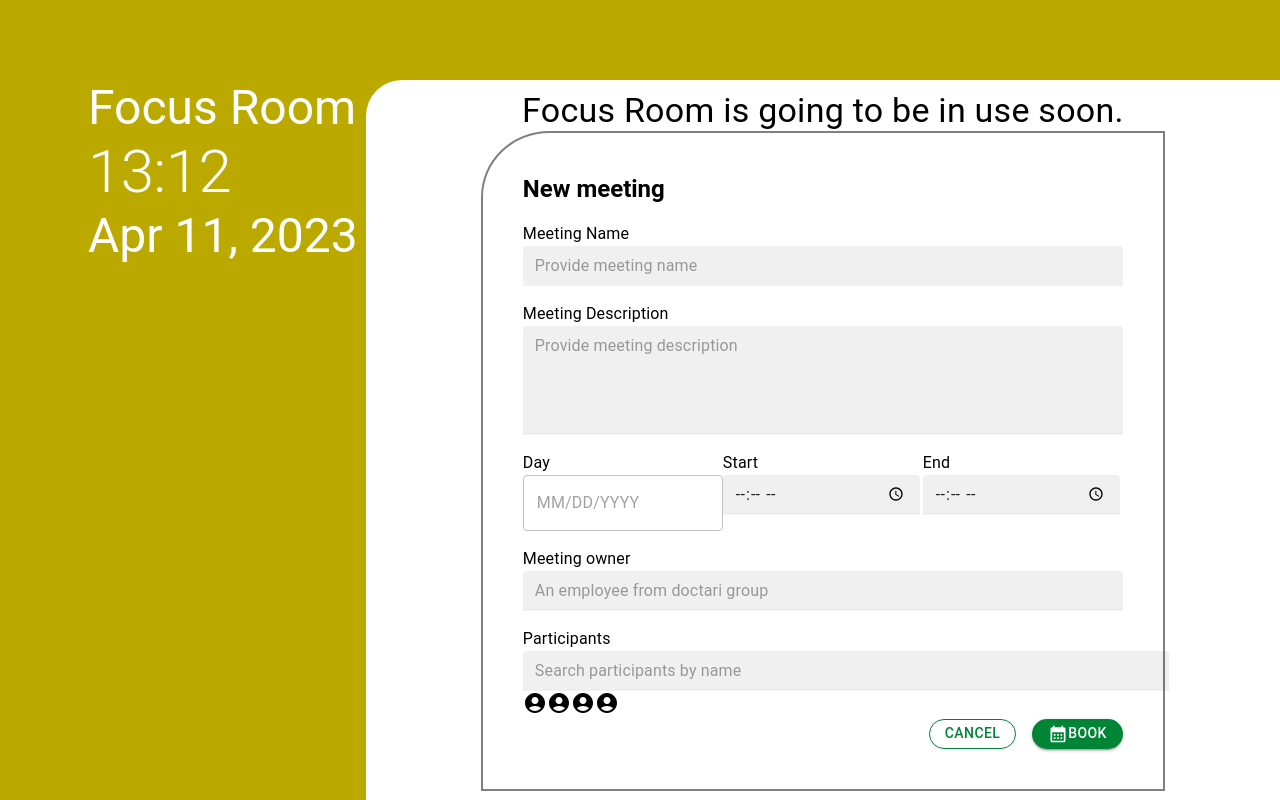
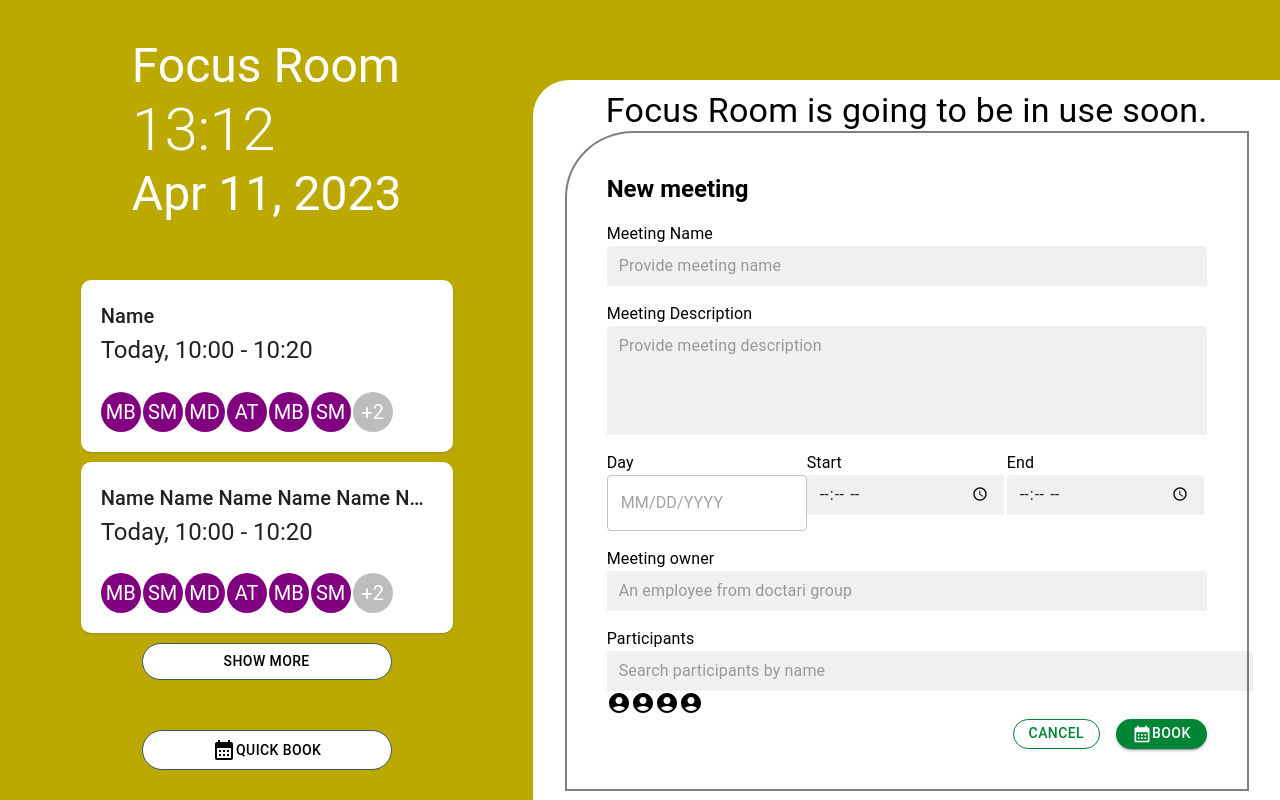
Before and after one commit to robert-szalkai/meeting-rooms-booking, a React (Create React App) app: page / in a window 1280 px wide. Built offline with nearby package versions, Linux system fonts and the light colour scheme.

Commit message:
Solved conflicts + addition to cards

```diff
--- a/src/components/Admin/Admin.tsx
+++ b/src/components/Admin/Admin.tsx
@@ -175,7 +175,9 @@ const Admin = () => {
                 container
             >
                 {datacontent && displayCards()}
+
             </Grid>
+
         </Container>
     );
 };
--- a/src/components/Admin/Header/Header.tsx
+++ b/src/components/Admin/Header/Header.tsx
@@ -3,7 +3,7 @@ import { Typography, Box } from "@mui/material";
 import AddIcon from "@mui/icons-material/Add";
 import LogoutIcon from "@mui/icons-material/Logout";
 import { IconButton } from "@mui/material";
-import Cards from "../MettingRoom/Cards";
+import Cards from "../MeetingRoom/Cards";
 interface iHeader {
     handleClickForm: () => void;
 }
--- a/src/components/TabletApp/LeftSide/LeftSide.tsx
+++ b/src/components/TabletApp/LeftSide/LeftSide.tsx
@@ -1,7 +1,8 @@
 import React, { useState } from "react";
 import { Box } from "@mui/system";
-import { Typography } from "@mui/material";
-
+import { Typography, Button } from "@mui/material";
+import UpcomingCards from "./UpcomingCards/UpcomingCards";
+import CalendarMonthIcon from "@mui/icons-material/CalendarMonth";
 interface iLeftSide {
     roomName: string;
 }
@@ -26,27 +27,89 @@ const LeftSide = ({ roomName }: iLeftSide) => {
     const [time, setTime] = useState(hoursMin);
 
     return (
-        <Box sx={{ width: "40%", height: "100%" }}>
+        <Box
+            sx={{
+                display: "flex",
+                flexDirection: "column",
+                alignItems: "center",
+                justifyContent: "space-evenly",
+                color: "white",
+                height: "100vh",
+                gap: "20px",
+                boxSizing: "border-box",
+            }}
+        >
             <Box
                 sx={{
+                    width: "100%",
                     display: "flex",
                     flexDirection: "column",
+                    justifyContent: "center",
                     alignItems: "center",
-                    color: "white",
-                    paddingLeft: 10,
-                    paddingTop: 10,
+                    height: "200px",
+                    gap: "10px",
                 }}
             >
-                <Box>
+                <Box
+                    display="flex"
+                    flexDirection="column"
+                    justifyContent="center"
+                    alignItems="flex-start"
+                >
                     <Typography variant="h3">{roomName}</Typography>
                     <Typography variant="h2">{time}</Typography>
                     <Typography variant="h3">{formattedDate}</Typography>
                 </Box>
             </Box>
-
-            <Box>
-
+            <Box
+                sx={{
+                    width: "100%",
+                    height: "400px",
+                    display: "flex",
+                    flexDirection: "column",
+                    justifyContent: "flex-start",
+                    alignItems: "center",
+                    gap: "10px",
+                }}
+            >
+                <UpcomingCards
+                    meetingName="Name"
+                    start="10:00"
+                    end="10:20"
+                    persons={[
+                        "Mihai Burada",
+                        "Silviu Manzur",
+                        "Mita Daniel",
+                        "Andrei Toba",
+                        "Mihai Burada",
+                        "Silviu Manzur",
+                        "Mita Daniel",
+                        "Andrei Toba",
+                    ]}
+                ></UpcomingCards>
+                <UpcomingCards
+                    meetingName="Name Name Name Name Name Name"
+                    start="10:00"
+                    end="10:20"
+                    persons={[
+                        "Mihai Burada",
+                        "Silviu Manzur",
+                        "Mita Daniel",
+                        "Andrei Toba",
+                        "Mihai Burada",
+                        "Silviu Manzur",
+                        "Mita Daniel",
+                        "Andrei Toba",
+                    ]}
+                ></UpcomingCards>
+                <Button variant="outlined" color="inherit">
+                    Show More
+                </Button>
             </Box>
+            <Button variant="outlined" color="inherit">
+                <CalendarMonthIcon />
+                Quick Book
+            </Button>
         </Box>
     );
 };
--- a/src/components/TabletApp/LeftSide/UpcomingCards/UpcomingCards.tsx
+++ b/src/components/TabletApp/LeftSide/UpcomingCards/UpcomingCards.tsx
@@ -6,8 +6,9 @@ interface iUpcomingCards {
     start: string;
     end: string;
     persons: string[];
+    meetingName:string;
 }
-const UpcomingCards = ({ start, end, persons }: iUpcomingCards) => {
+const UpcomingCards = ({ start, end, persons,meetingName}: iUpcomingCards) => {
     const getInitilas = () => {
         const filteredata = persons.map((e) => {
             return e
@@ -35,9 +36,11 @@ const UpcomingCards = ({ start, end, persons }: iUpcomingCards) => {
     return (
         <Card
             sx={{
-                width: SIZE.WIDTH_CARD,
                 height: SIZE.HEIGT_CARD,
                 borderRadius: SIZE.BORDER_RADIUS_CARD,
+                width:SIZE.WIDTH_CARD,
+                textOverflow:"ellipsis",
+                overflow:"hidden",
                 display: "flex",
                 flexDirection: "column",
                 padding: "20px",
@@ -47,7 +50,7 @@ const UpcomingCards = ({ start, end, persons }: iUpcomingCards) => {
                     "rgba(0, 0, 0, 0.1) 0px 1px 3px 0px, rgba(0, 0, 0, 0.06) 0px 1px 2px 0px",
             }}
         >
-            <Typography variant="h6">Upcoming Meeting</Typography>
+            <Typography noWrap variant="h6">{meetingName}</Typography>
             <Typography variant="h5">
                 Today, {start} - {end}
             </Typography>
--- a/src/components/TabletApp/RightSide/RightSide.tsx
+++ b/src/components/TabletApp/RightSide/RightSide.tsx
@@ -18,8 +18,9 @@ const RightSide = ({ roomName, availability }: iRightSide) => {
     return (
         <Box
             sx={{
-                width: "100%",
                 paddingTop: 10,
+                height:"100vh",
+                boxSizing:"border-box"
             }}
         >
             <Box
--- a/src/components/TabletApp/TabletApp.tsx
+++ b/src/components/TabletApp/TabletApp.tsx
@@ -1,9 +1,9 @@
-import { Box } from "@mui/system";
+import { Box,Container} from "@mui/system";
 import React, { useState } from "react";
 import COLORS from "../../constants/CustomColors";
 import LeftSide from "./LeftSide/LeftSide";
 import RightSide from "./RightSide/RightSide";
-
+import Grid from "@mui/material/Grid";
 const TabletApp = () => {
     const colorStates = [COLORS.GREEN, COLORS.YELLOW, COLORS.RED];
 
@@ -11,17 +11,16 @@ const TabletApp = () => {
     const [roomName, setRoomName] = useState("Focus Room");
 
     return (
-        <Box
-            sx={{
-                display: "flex",
-                background: `${colorStates[availability]}`,
-                width: "100%",
-                height: "100%",
-            }}
-        >
-            <LeftSide roomName={roomName} />
-            <RightSide roomName={roomName} availability={availability} />
-        </Box>
+        <Grid sx={{backgroundColor:colorStates[availability]}} flexDirection="row"  container>
+            <Grid  item xs={5}>
+                <LeftSide roomName={roomName} />
+            </Grid>
+            <Grid  item xs={7}  >
+            <RightSide  roomName={roomName} availability={availability} />
+            </Grid>
+        </Grid>
+
+
     );
 };
 
--- a/src/constants/CustomSize.ts
+++ b/src/constants/CustomSize.ts
@@ -2,10 +2,10 @@ const SIZE={
     HEIGHT_ADMIN_BUTTON:"50px",
     HEIGHT_TABLE_BUTTON:"30px",
     WIDTH_TABLE_BUTTON:"150px",
-    WIDTH_ROUNDED_TABLE_BUTTON:"200px",
-    HEIGHT_ROUNDED_TABLE_BUTTON:"30px",
-    HEIGT_CARD:"200px",
-    WIDTH_CARD:"400px",
+    WIDTH_ROUNDED_TABLE_BUTTON:"250px",
+    HEIGHT_ROUNDED_TABLE_BUTTON:"40px",
+    HEIGT_CARD:"150px",
+    WIDTH_CARD:"332px",
     BORDER_RADIUS_CARD:"10px"
 }
 export default SIZE
--- a/src/context/GlobalThemes.ts
+++ b/src/context/GlobalThemes.ts
@@ -4,6 +4,9 @@ import SIZE from "../constants/CustomSize";
 const GlobalTheme = createTheme({
     components: {
         MuiButton: {
+            defaultProps:{
+                disableRipple:true
+            },
             variants: [
                 {
                     //green square button
@@ -13,6 +16,10 @@ const GlobalTheme = createTheme({
                         width: SIZE.WIDTH_TABLE_BUTTON,
                         color: COLORS.SUCCESS,
                         borderColor: COLORS.SUCCESS,
+                        ":hover":{
+                            filter:"brightness(85%)",
+                            backgroundColor:COLORS.SUCCESS
+                         }
                     },
                 },
                 {
@@ -23,7 +30,12 @@ const GlobalTheme = createTheme({
                         width: SIZE.WIDTH_TABLE_BUTTON,
                         color: COLORS.WARNING,
                         borderColor: COLORS.WARNING,
+                        ":hover":{
+                            filter:"brightness(85%)",
+                            backgroundColor:COLORS.WARNING
+                         }
                     },
+
                 },
                 {
                     // yellow rounded button with green boredr
@@ -33,6 +45,10 @@ const GlobalTheme = createTheme({
                         width: SIZE.WIDTH_ROUNDED_TABLE_BUTTON,
                         backgroundColor: COLORS.WARNING,
                         borderRadius: "20px",
+                        ":hover":{
+                            filter:"brightness(85%)",
+                            backgroundColor:COLORS.WARNING
+                         }
                     },
                 },
                 {
@@ -43,6 +59,10 @@ const GlobalTheme = createTheme({
                         width: SIZE.WIDTH_ROUNDED_TABLE_BUTTON,
                         backgroundColor:COLORS.ERROR,
                         borderRadius: "20px",
+                        ":hover":{
+                            filter:"brightness(85%)",
+                            backgroundColor:COLORS.ERROR
+                         }
                     },
                 },
 
@@ -54,6 +74,10 @@ const GlobalTheme = createTheme({
                         width: SIZE.WIDTH_ROUNDED_TABLE_BUTTON,
                         backgroundColor: COLORS.SUCCESS,
                         borderRadius: "20px",
+                        ":hover":{
+                            filter:"brightness(85%)",
+                            backgroundColor:COLORS.SUCCESS
+                         }
                     },
                 },
                 {
@@ -65,6 +89,7 @@ const GlobalTheme = createTheme({
                         backgroundColor: COLORS.NOTAVAIBLE,
                         borderColor: COLORS.NOTAVAIBLE,
                         color: "white",
+
                     },
                 },
                 {
@@ -73,10 +98,14 @@ const GlobalTheme = createTheme({
                     style: {
                         height:SIZE.HEIGHT_ROUNDED_TABLE_BUTTON,
                         width: SIZE.WIDTH_ROUNDED_TABLE_BUTTON,
-                        backgroundColor: "white",
-                        borderColor: "black",
+                        borderColor: "#3A5568",
                         borderRadius: "20px",
+                        backgroundColor:"white",
                         color: "black",
+                        ":hover":{
+                           filter:"brightness(85%)",
+                           backgroundColor:"white"
+                        }
                     },
                 },
             ],
```
Also changed, not shown: 1 other file (tests, documents, lock files or other folders).
